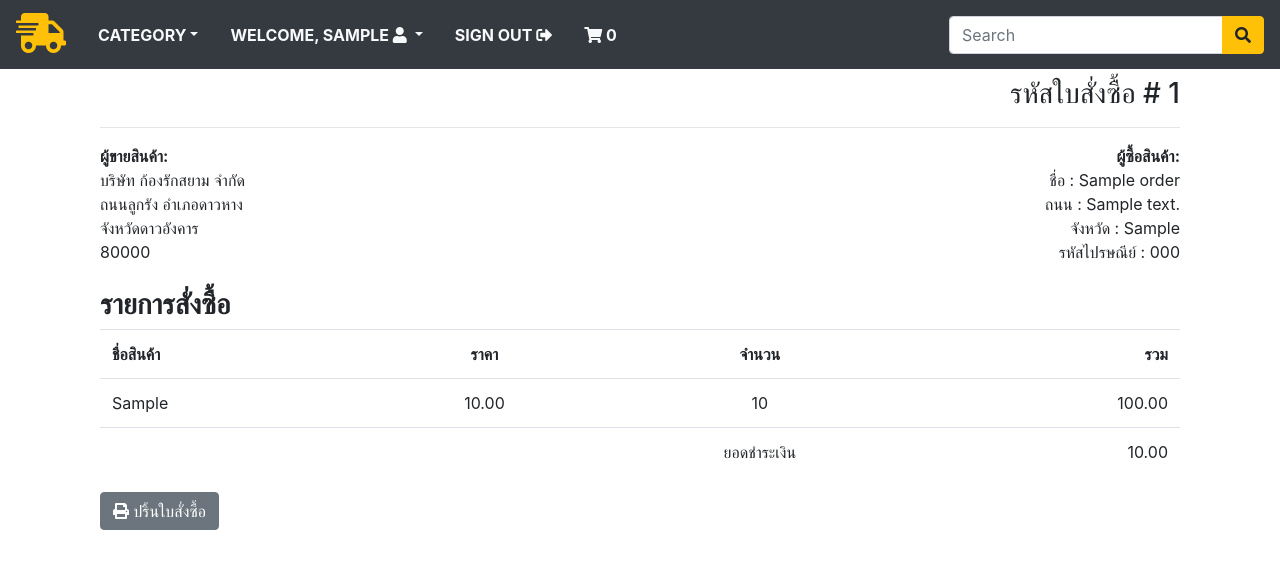
After one commit to NewizZ9381/cakeaholics, a Django app: page /order/1 in a window 1280 px wide. The commit adds this page. Shown: the top 569 px of the page. Run offline with Django 3.2, Linux system fonts and the light colour scheme; a user stored in the database is signed in; tables that the repository leaves empty hold one stand-in row (values such as "Sample post"); some libraries are stand-ins or nearby versions.

Commit message:
Order History, Order Detail, Thank you page

```diff
--- a/cakeaholics/cakeaholics/urls.py
+++ b/cakeaholics/cakeaholics/urls.py
@@ -32,7 +32,9 @@ urlpatterns = [
     path('account/login',views.signInView,name="signIn"),
     path('account/logout',views.signOutView,name="signOut"),
     path('search/',views.search,name="search"),
-    path('orderHistory/',views.orderHistory,name="orderHistory")
+    path('orderHistory/',views.orderHistory,name="orderHistory"),
+    path('order/<int:order_id>',views.viewOrder,name="orderDetails"),
+    path('cart/thankyou',views.thankyou,name='thankyou')
 ]
 
 # product/waffle/wafflebanana
--- a/cakeaholics/store/templates/orders.html
+++ b/cakeaholics/store/templates/orders.html
@@ -33,7 +33,7 @@
                             <p class="cart_total_price">{{item.total | intcomma}}</p>
                         </td>
                         <td class="cart_total">
-                            <a href="#" class="btn btn-success">รายละเอียด</a>
+                            <a href="{% url 'orderDetails' item.id %}" class="btn btn-success">รายละเอียด</a>
                         </td>
                     </tr>
                     {% endfor %}
--- /dev/null
+++ b/cakeaholics/store/templates/viewOrder.html
@@ -0,0 +1,81 @@
+{% extends 'layouts.html' %}
+{% load static %}
+{% load humanize %}
+{% block content %}
+
+<div class="container">
+    <div class="row my-2">
+      <div class="col-md-12">
+      <div class="invoice-title text-right">
+          <h3>รหัสใบสั่งซื้อ # {{order.id}}</h3>
+      </div>
+      <hr>
+      <div class="row">
+        <div class="col-md-6">
+          <address>
+          <strong>ผู้ขายสินค้า:</strong><br>
+            บริษัท
+            ก้องรักสยาม จำกัด<br>
+            ถนนลูกรัง อำเภอดาวหาง <br>
+            จังหวัดดาวอังคาร <br>
+            80000
+          </address>
+        </div>
+        <div class="col-md-6 text-right">
+          <address>
+            <strong>ผู้ซื้อสินค้า:</strong><br>
+            ชื่อ : {{order.name}}<br>
+            ถนน : {{order.address}}<br>
+            จังหวัด : {{order.city}}<br>
+            รหัสไปรษณีย์ : {{order.postcode}}
+          </address>
+        </div>
+      </div>
+    </div>
+  </div>
+
+  <div class="row">
+    <div class="col-md-12">
+      <div class="panel panel-default">
+        <div class="panel-heading">
+          <h3 class="panel-title"><strong>รายการสั่งซื้อ</strong></h3>
+        </div>
+        <div class="panel-body">
+          <div class="table-responsive">
+            <table class="table table-condensed">
+              <thead>
+                              <tr>
+                    <td><strong>ชื่อสินค้า</strong></td>
+                    <td class="text-center"><strong>ราคา</strong></td>
+                    <td class="text-center"><strong>จำนวน</strong></td>
+                    <td class="text-right"><strong>รวม</strong></td>
+                              </tr>
+              </thead>
+              <tbody>
+                {% for item in order_items %}
+                <tr>
+                  <td>{{item.product}}</td>
+                  <td class="text-center">{{item.price}}</td>
+                  <td class="text-center">{{item.quantity}}</td>
+                  <td class="text-right">{{item.sub_total | intcomma}}</td>
+                </tr>
+                {% endfor %}
+                <tr>
+                    <td class="no-line"></td>
+                    <td class="no-line text-center"></td>
+                    <td class="no-line text-center">ยอดชำระเงิน</td>
+                    <td class="no-line text-right">{{order.total | intcomma}}</td>
+                  </tr>
+              </tbody>
+            </table>
+            <button class="btn btn-secondary pull-right" onclick="window.print();">
+              <i class="fas fa-print"></i>
+              ปริ้นใบสั่งซื้อ
+            </button>
+          </div>
+        </div>
+      </div>
+    </div>
+  </div>
+  </div>
+{% endblock %}
--- a/cakeaholics/store/views.py
+++ b/cakeaholics/store/views.py
@@ -81,7 +81,7 @@ def addCart(request,product_id):
         )
         cart_item.save()
 
-    return redirect('/')
+    return redirect('cartdetail')
 
 def cartdetail(request):
     total=0
@@ -149,7 +149,7 @@ def cartdetail(request):
                 product.stock=int(item.product.stock-order_item.quantity)
                 product.save()
                 item.delete()
-            return redirect('home')
+            return redirect('thankyou')
 
         except stripe.error.CardError as e :
             return False, e
@@ -217,3 +217,14 @@ def orderHistory(request):
         email=str(request.user.email)
         orders=Order.objects.filter(email=email)
     return render(request,'orders.html',{'orders':orders})
+
+def viewOrder(request,order_id):
+    if request.user.is_authenticated:
+        email=str(request.user.email)
+        # order=Order.objects.filter(email=email,id=order_id)
+        order=Order.objects.get(email=email,id=order_id)
+        orderitem=OrderItem.objects.filter(order=order)
+    return render(request,'viewOrder.html',{'order':order,'order_items':orderitem})
+
+def thankyou(request):
+    return render(request,'thankyou.html')
```
Also changed, not shown: cakeaholics/store/templates/thankyou.html (added, +17 -0 lines).
